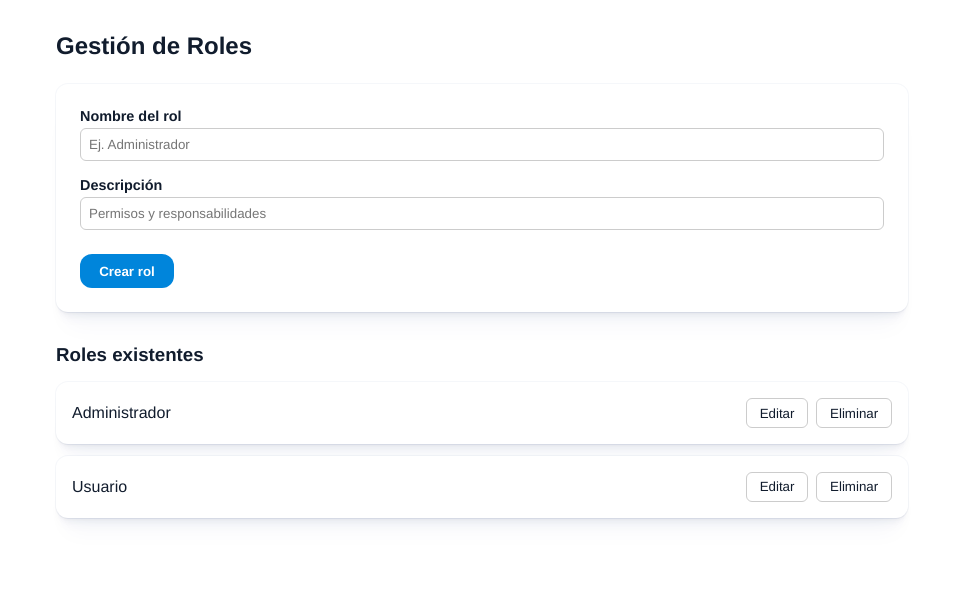
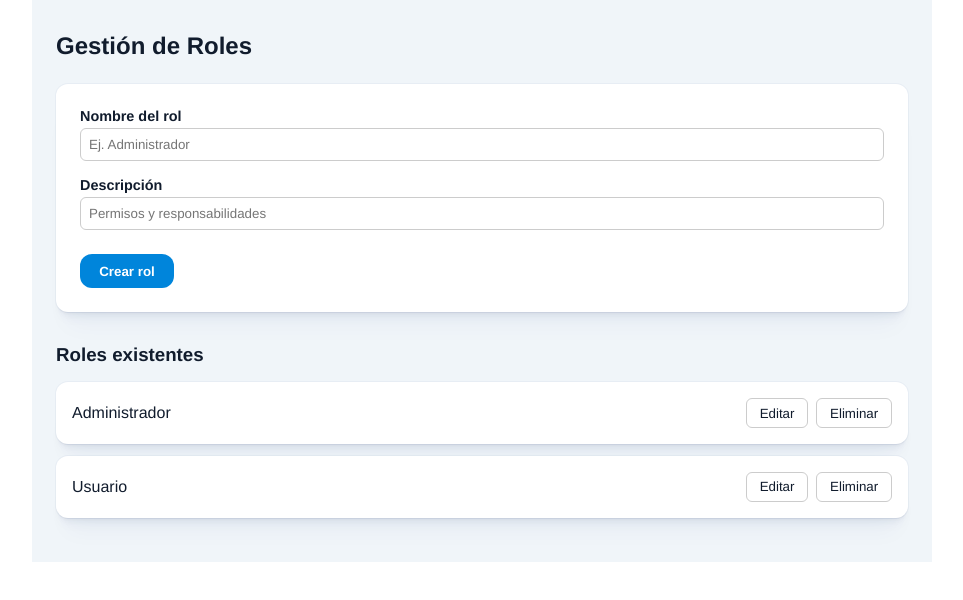
Before and after one commit to rahfflesia/graficacion, an Angular app in the folder frontend/: page /roles in a window 1280 px wide. Shown: the top 600 px of the page, without its empty margins (158-1121 px from the left). Built offline with nearby package versions, Linux system fonts and the light colour scheme.

Commit message:
stakeholders y roles css 2

```diff
--- a/frontend/src/componentes/principales/roles/roles.css
+++ b/frontend/src/componentes/principales/roles/roles.css
@@ -2,6 +2,7 @@
   max-width: 900px;
   margin: 0 auto;
   padding: 2rem 1.5rem;
+  background-color: var(--body-bg-color);
 }
 
 .roles-container h2 {
--- a/frontend/src/componentes/principales/stakeholders/stakeholders.css
+++ b/frontend/src/componentes/principales/stakeholders/stakeholders.css
@@ -2,6 +2,7 @@
   max-width: 900px;
   margin: 0 auto;
   padding: 2rem 1.5rem;
+  background-color: var(--body-bg-color);
 }
 
 .stakeholders-container h2 {
```
